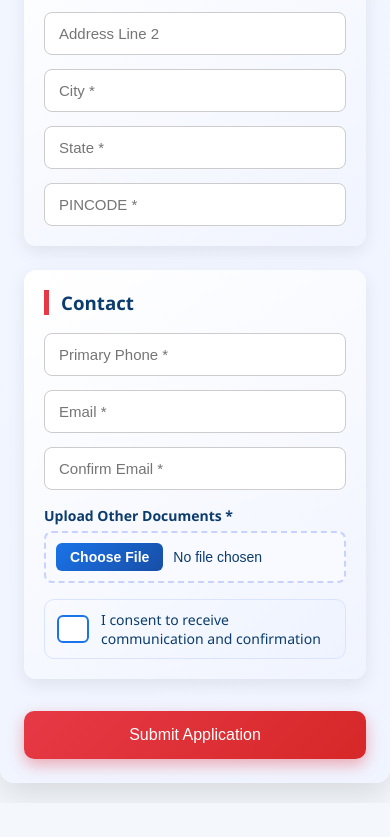
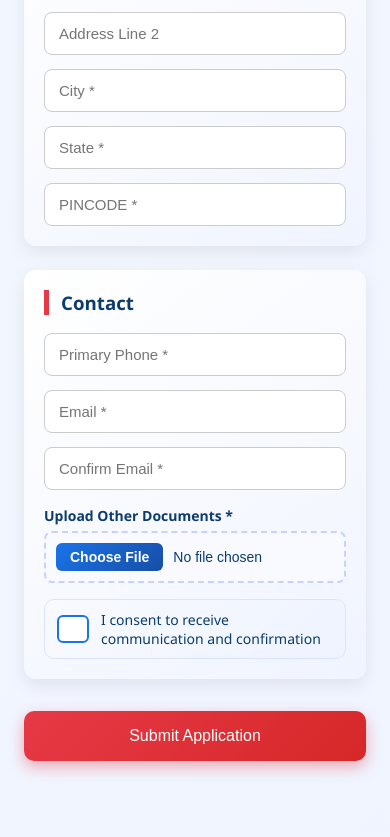
Before and after one commit to MrVenom786/rgm-web-frontend, a React (Create React App) app: page /join/apply in a window 390 px wide. Shown: the part 1135-1972 px from the top of the page. Before the commit the page ends 1938 px from the top, so only its background shows below. Built offline with nearby package versions, Linux system fonts and the light colour scheme.

Commit message:
Update ApplyToday.css

```diff
--- a/src/styles/ApplyToday.css
+++ b/src/styles/ApplyToday.css
@@ -223,9 +223,34 @@
   background: #ffe3e3;
 }
 
-/* BUTTON */
+/* Input group wrapper for inline errors */
+.apply-form .input-group {
+  margin-bottom: 14px;
+  width: 100%;
+}
+
+.apply-form .input-group .field-error {
+  display: block;
+  margin-top: 6px;
+  font-size: 13px;
+  color: #d62828;
+  font-weight: 500;
+}
+
+.apply-form .input-group input.input-error {
+  border-color: #e63946;
+  background: #fff5f5;
+}
+
+.apply-form .input-group input.input-error:focus {
+  border-color: #e63946;
+  box-shadow: 0 0 8px rgba(230, 57, 70, 0.25);
+}
+
+/* BUTTON – mobile-friendly touch target (min 44px), always clickable */
 .submit-btn {
-  padding: 15px;
+  padding: 15px 20px;
+  min-height: 48px;
   background: linear-gradient(135deg, #e63946, #d62828);
   color: white;
   font-size: 16px;
@@ -235,6 +260,11 @@
   transition: all 0.3s ease;
   box-shadow: 0 6px 15px rgba(230, 57, 70, 0.4);
   margin-top: 8px;
+  position: relative;
+  z-index: 10;
+  touch-action: manipulation;
+  -webkit-tap-highlight-color: transparent;
+  user-select: none;
 }
 
 .submit-btn.full {
@@ -244,6 +274,10 @@
 .submit-btn:hover {
   transform: translateY(-3px) scale(1.02);
   box-shadow: 0 12px 25px rgba(230, 57, 70, 0.5);
+}
+
+.submit-btn:active {
+  transform: scale(0.98);
 }
 
 .submit-btn:disabled {
@@ -328,6 +362,7 @@
   .apply-container {
     margin: 20px auto;
     padding: 24px;
+    padding-bottom: 200px; /* Space so submit button is not covered by fixed Lottie bot */
   }
 
   .character-wrapper {
@@ -350,4 +385,9 @@
     padding: 10px 12px;
     font-size: 14px;
   }
+
+  .submit-btn {
+    min-height: 48px;
+    padding: 16px 20px;
+  }
 }
```
